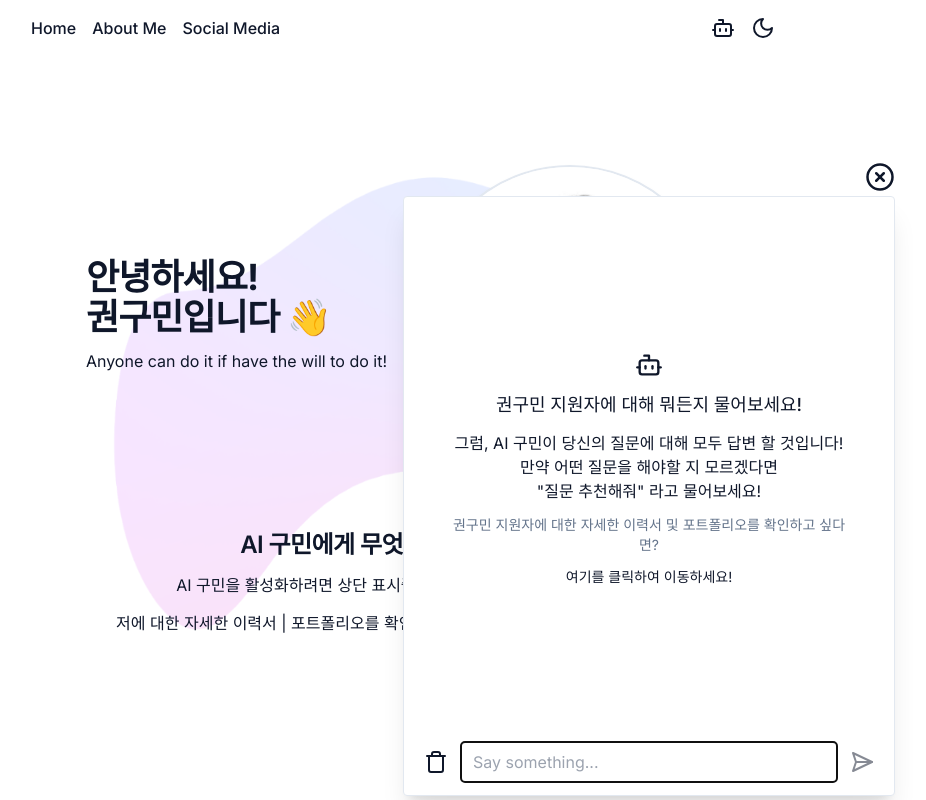
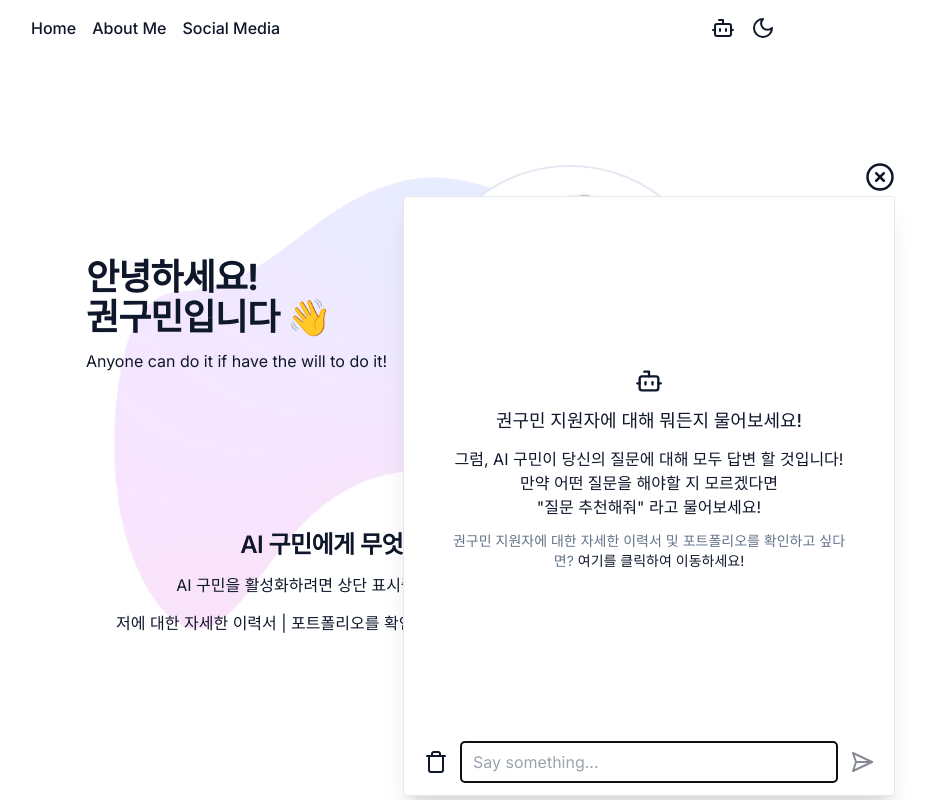
Before and after one commit to ninemean/Hello, a Next.js app in the folder my-create-llama-app/: page / in a window 1280 px wide. Both pictures are taken after a click on the button 960 px from the left and 28 px from the top of the page. Shown: the whole page, without its empty margins (237-1163 px from the left). Built offline with nearby package versions, Linux system fonts and the light colour scheme.

Commit message:
fix: eslint

```diff
--- a/my-create-llama-app/app/components/AIChatBox.tsx
+++ b/my-create-llama-app/app/components/AIChatBox.tsx
@@ -82,11 +82,7 @@ export default function AIChatBox({ open, onClose }: AIChatBoxProps) {
       만약 어떤 질문을 해야할 지 모르겠다면 <br/> "질문 추천해줘" 라고 물어보세요!
     </p>
     <p className="text-sm text-muted-foreground">
-                권구민 지원자에 대한 자세한 이력서 및 포트폴리오를 확인하고 싶다면?
-
-              </p>
-              <p  className="text-sm text-muted-foreground">
-
+      권구민 지원자에 대한 자세한 이력서 및 포트폴리오를 확인하고 싶다면?{" "}
       <a
         href="https://fuschia-humor-318.notion.site/baeafb8b2d1f49dea525dab32db51b08"
         className="text-primary hover:underline"
```
Lines whose indentation alone changed are shown as unchanged.
